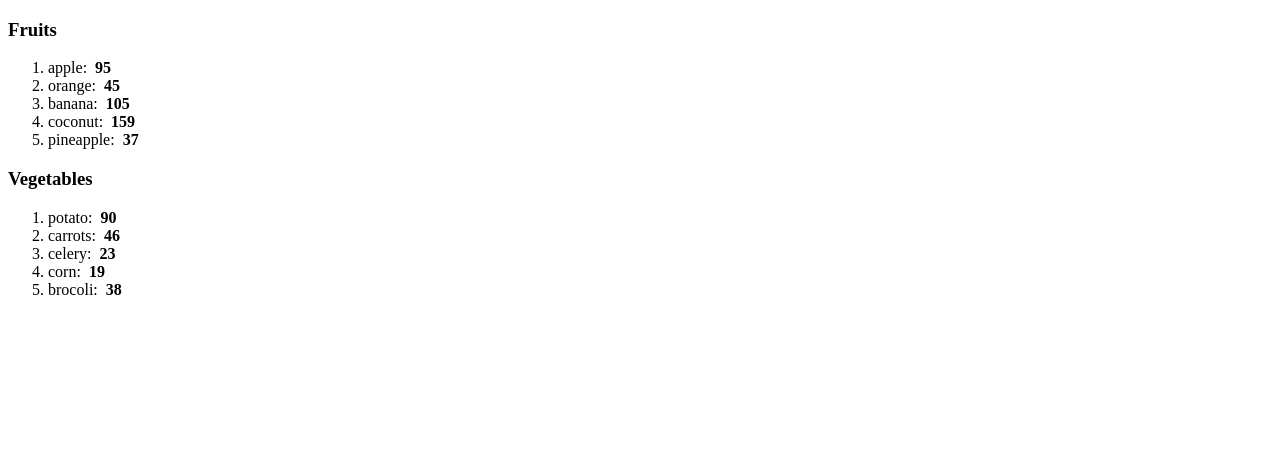
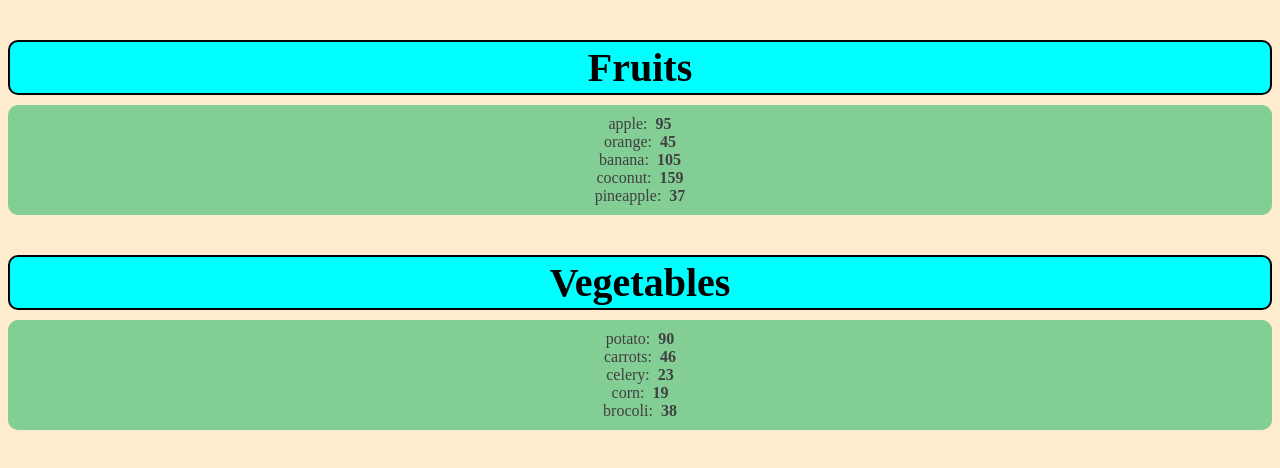
Before and after one commit to afiqrazak380/React_renderList, a React (Vite) app in the folder renderList/: page / in a window 1280 px wide. Shown: the top 468 px of the page. Built offline with nearby package versions, Linux system fonts and the light colour scheme.

Commit message:
Add css styling

```diff
--- a/renderList/src/List.jsx
+++ b/renderList/src/List.jsx
@@ -11,8 +11,8 @@ function List(props){
                                         </li>);
 
   return(<>
-            <h3>{category}</h3>
-            <ol>{listItems}</ol>
+            <h3 className="list-category">{category}</h3>
+            <ol className="list-items">{listItems}</ol>
           </>);
 }
 
--- a/renderList/src/index.css
+++ b/renderList/src/index.css
@@ -0,0 +1,37 @@
+.list-category{
+ border: 2px solid black;
+ text-align: center;
+ margin-bottom: 10px;
+ padding: 2px;
+ font-size: 2.5em;
+ font-weight: bold;
+ background-color: aqua;
+ border-radius: 10px;
+}
+
+.list-items{
+ border: 1px none;
+ list-style: none;
+ color: hsl(0, 0%, 25%);
+ border-radius: 10px;
+ margin-top: 2px;
+ text-align:justify;
+ text-align: center;
+ margin: 0%;
+ background-color:rgb(130, 206, 148);
+ padding: 10px;
+}
+
+.list-items li:hover{
+ color:red;
+ cursor: pointer;
+}
+
+.list-category:hover{
+color: red;
+cursor: pointer;
+}
+
+body{
+  background-color:blanchedalmond
+}
```
